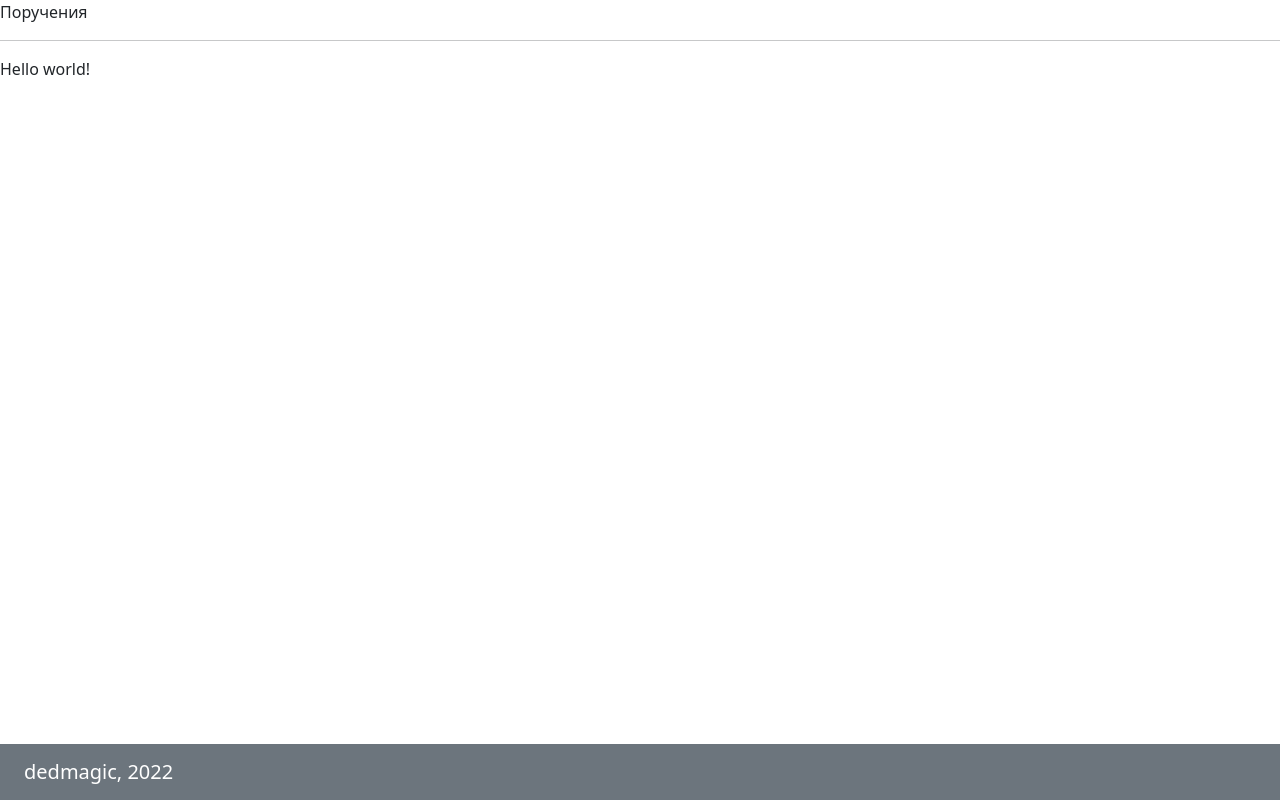
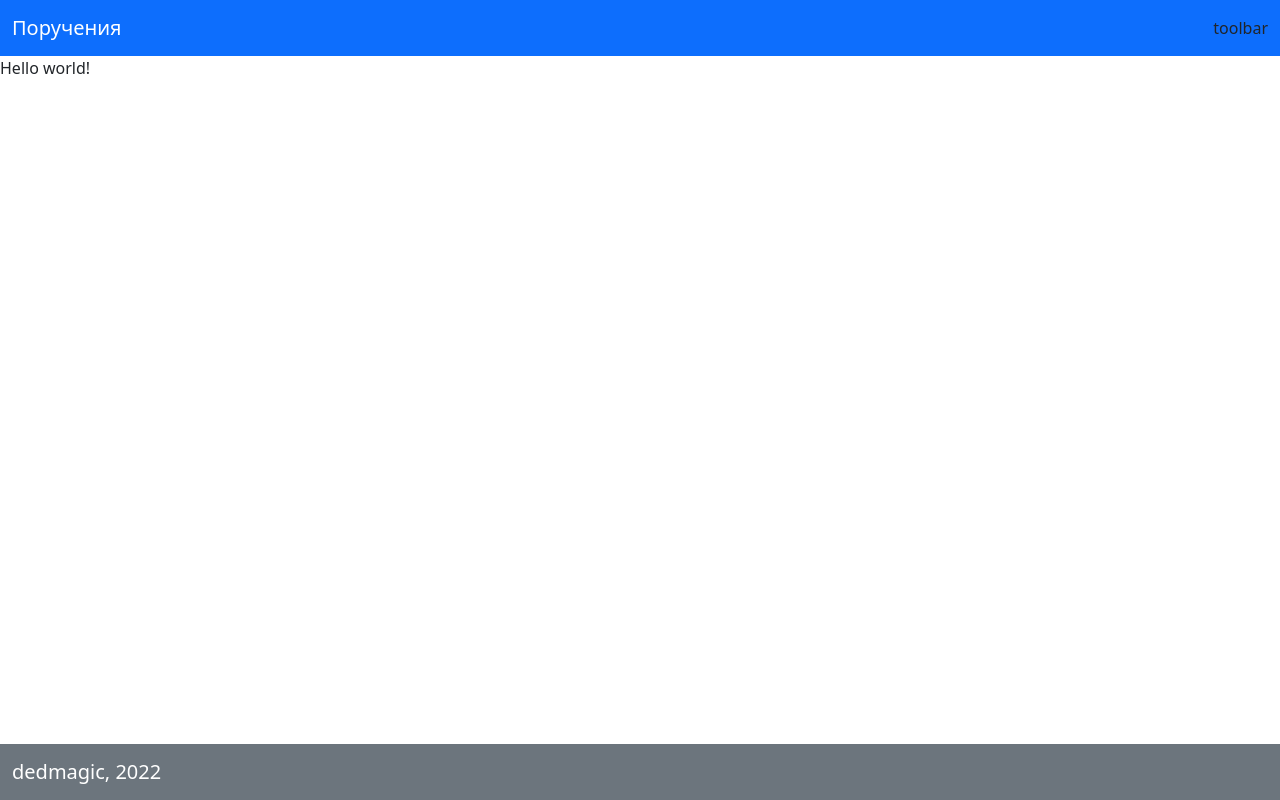
Before and after one commit to dedmagic/react-mobx, a React (Create React App) app: page / in a window 1280 px wide. Built offline with nearby package versions, Linux system fonts and the light colour scheme; the HTML template or start-up script is replaced by a standard one.

Commit message:
app header stylization

```diff
--- a/src/components/AppFooter/AppFooter.js
+++ b/src/components/AppFooter/AppFooter.js
@@ -2,19 +2,10 @@ import { Navbar, Container } from 'react-bootstrap';
 
 function AppFooter() {
     return (
-        //#region
-        // TODO: Стили хардкодом, переделать на Bootstrap
-        //     <footer style={{ position: 'absolute', bottom: 0 }} >
-        //         <div>
-        //             <span>dedmagic, 2022</span>
-        //         </div>
-        //     </footer>
-        //#endregion
-        // <Navbar sticky='bottom'>
         <Navbar fixed='bottom' bg='secondary' variant='dark'>
-            {/* <Container> */}
-            <Navbar.Brand className='ms-4'>dedmagic, 2022</Navbar.Brand>
-            {/* </Container> */}
+            <Container fluid>
+                <Navbar.Brand>dedmagic, 2022</Navbar.Brand>
+            </Container>
         </Navbar>
     );
 }
--- a/src/components/AppHeader/AppHeader.js
+++ b/src/components/AppHeader/AppHeader.js
@@ -1,9 +1,16 @@
+import { Navbar, Container } from "react-bootstrap";
+
+import HeaderBrand from './HeaderBrand';
+import MainToolbar from './MainToolbar';
+
 function AppHeader() {
     return (
-        <div>
-            <p>Поручения</p>
-            <hr />
-        </div>
+        <Navbar bg='primary' variant='dark' expand='xxl' >
+            <Container fluid>
+                <HeaderBrand />
+                <MainToolbar />
+            </Container>
+        </Navbar>
     );
 }
 
--- /dev/null
+++ b/src/components/AppHeader/HeaderBrand.js
@@ -0,0 +1,9 @@
+import { Navbar } from "react-bootstrap";
+
+function HeaderBrand() {
+    return (
+        <Navbar.Brand>Поручения</Navbar.Brand>
+    );
+}
+
+export default HeaderBrand;
--- /dev/null
+++ b/src/components/AppHeader/MainToolbar.js
@@ -0,0 +1,7 @@
+function MainToolbar() {
+    return (
+        <div>toolbar</div>
+    );
+}
+
+export default MainToolbar;
```
Also changed, not shown: 1 other file (tests, documents, lock files or other folders).
